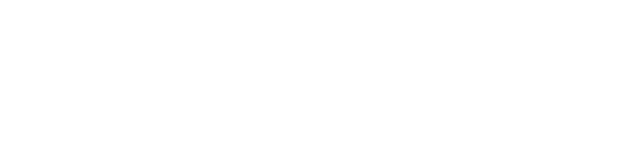
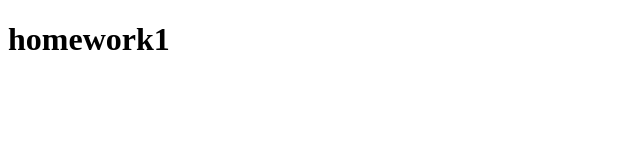
Before and after one commit to YevaCheplyhina/goit-js-hw-01, a plain HTML site: page index.html in a window 1280 px wide. Shown: the whole page, without its empty margins (0-640 px from the left). Drawn offline with Linux system fonts and the light colour scheme.

Commit message:
add content to body

```diff
--- a/index.html
+++ b/index.html
@@ -8,5 +8,7 @@
     <script src="./js/task-2.js" defer></script>
     <script src="./js/task-3.js" defer></script>
   </head>
-  <body></body>
+  <body>
+    <h1>homework1</h1>
+  </body>
 </html>
```
